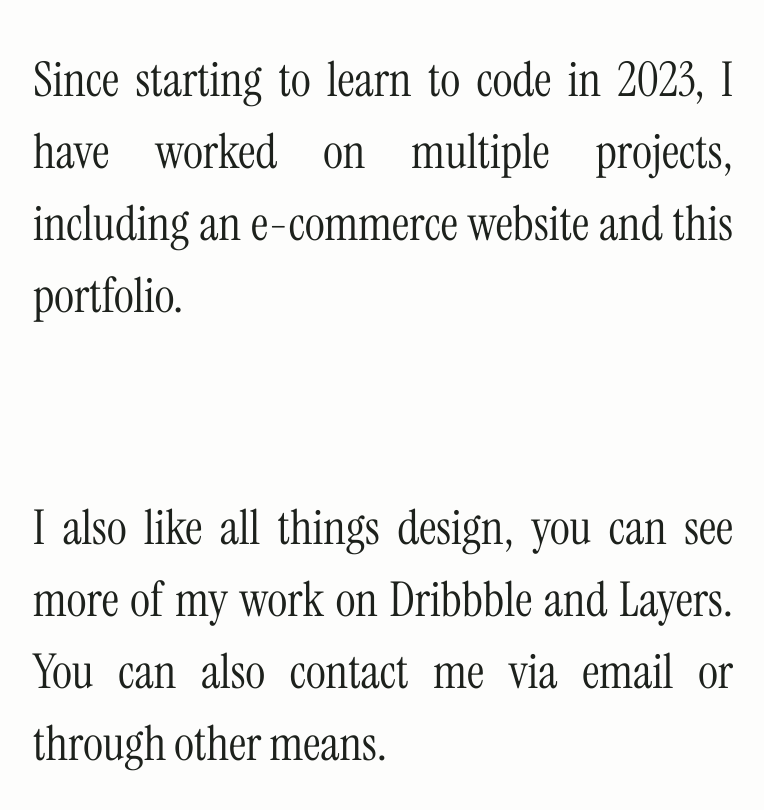
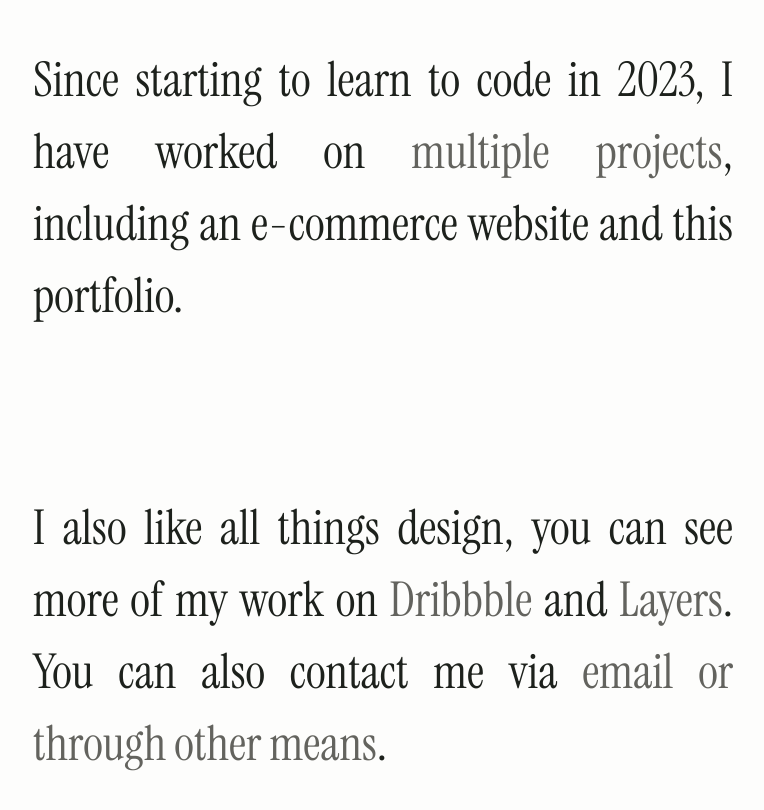
Before and after one commit to lemathurin/portfolio, a Next.js app: page /en in a window 1280 px wide. Shown: the part 1020-1830 px from the top of the page, without its empty margins (257-1021 px from the left). Built offline with nearby package versions, Linux system fonts and the light colour scheme.

Commit message:
homepage mostly finished

```diff
--- a/src/app/[locale]/components/HomePage.jsx
+++ b/src/app/[locale]/components/HomePage.jsx
@@ -5,6 +5,7 @@ import { motion, AnimatePresence } from "framer-motion";
 import "../globals.css";
 import HireWindow from "./HireWindow";
 import { NotificationAlert } from "./Labels";
+import { Link } from "../../../navigation";
 
 // import Cursor from "../components/Cursors";
 
@@ -44,11 +45,11 @@ export default function Home(props) {
       mixBlendMode: "difference",
     },
     profile: {
-      x: mousePosition.x - 100,
-      y: mousePosition.y - 100,
+      x: mousePosition.x - 50,
+      y: mousePosition.y - 50,
       borderRadius: "50%",
-      height: 200,
-      width: 200,
+      height: 100,
+      width: 100,
       backgroundImage: "url(/images/profile_picture.png)",
       backgroundSize: "cover",
     },
@@ -111,7 +112,7 @@ export default function Home(props) {
                 {props.dev2}
               </span>
               <motion.div
-                whileTap={{ scale: 1.2 }}
+                whileTap={{ scale: 1.2, rotate: -20 }}
                 whileHover={{ scale: 1.4, rotate: 12 }}
                 initial={{ scale: 1 }}
                 animate={{ rotate: 0 }}
@@ -127,7 +128,11 @@ export default function Home(props) {
         </div>
         <p className="font-instrument leading-tight md:leading-snug lg:leading-normal text-justify text-lightMode-text text-3xl md:text-4xl lg:text-5xl">
           {props.l4}
-          <span>{props.projects}</span>
+          <Link href="/projects">
+            <span className="hover:underline decoration-dashed text-lightMode-hoveredtext hover:text-lightMode-text transition">
+              {props.projects}
+            </span>
+          </Link>
           {props.l5}
           <span>{props.ecommerce}</span>
           {props.l6}
@@ -136,12 +141,28 @@ export default function Home(props) {
         </p>
         <p className="font-instrument leading-tight md:leading-snug lg:leading-normal text-justify text-lightMode-text text-3xl md:text-4xl lg:text-5xl">
           {props.l7}
-          <span>Dribbble</span>
+          <a
+            href="https://dribbble.com/mathurin"
+            target="_blank"
+            className="hover:underline decoration-dashed text-lightMode-hoveredtext hover:text-lightMode-text transition"
+          >
+            Dribbble
+          </a>
           {props.l8}
-          <span>Layers</span>
+          <a
+            href="https://layers.to/mathurin"
+            target="_blank"
+            className="hover:underline decoration-dashed text-lightMode-hoveredtext hover:text-lightMode-text transition"
+          >
+            Layers
+          </a>
           {props.dot}
           {props.l9}
-          <span>{props.l10}</span>
+          <Link href="/contact">
+            <span className="hover:underline decoration-dashed text-lightMode-hoveredtext hover:text-lightMode-text transition">
+              {props.l10}
+            </span>
+          </Link>
           {props.dot}
         </p>
       </div>
```
